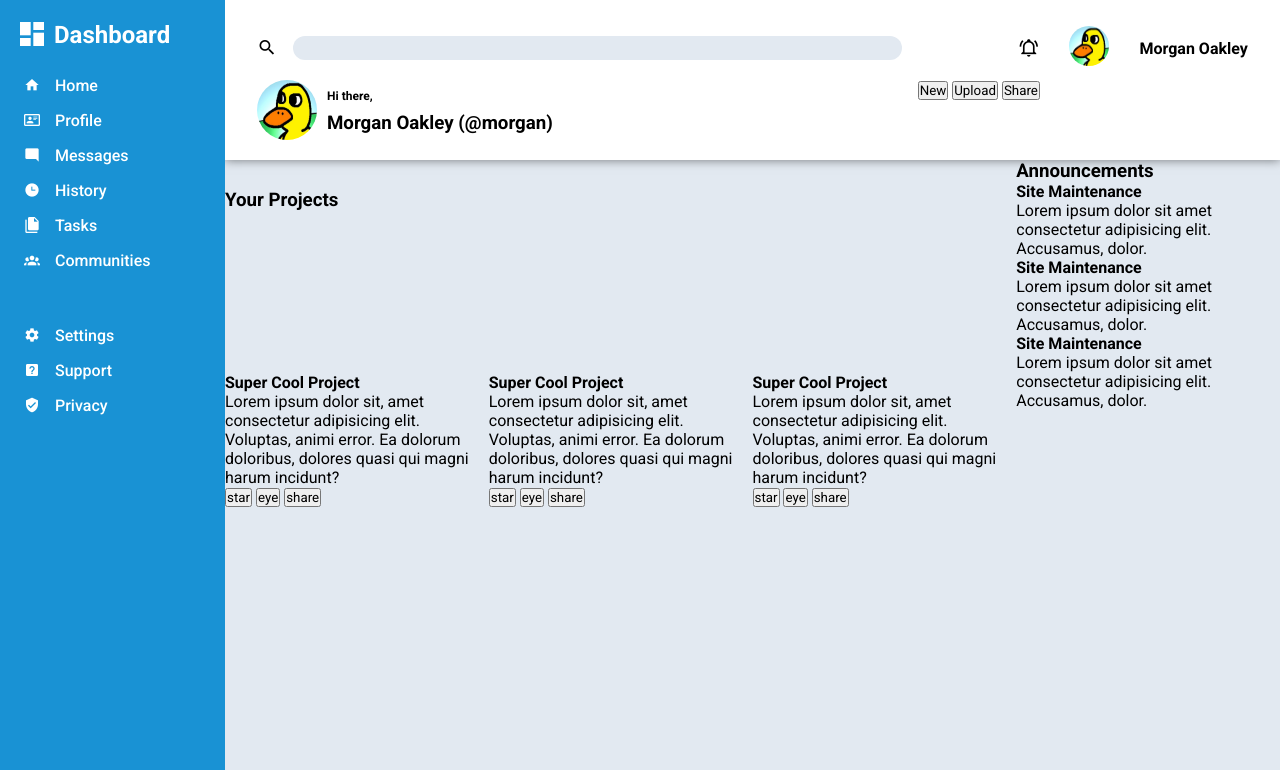
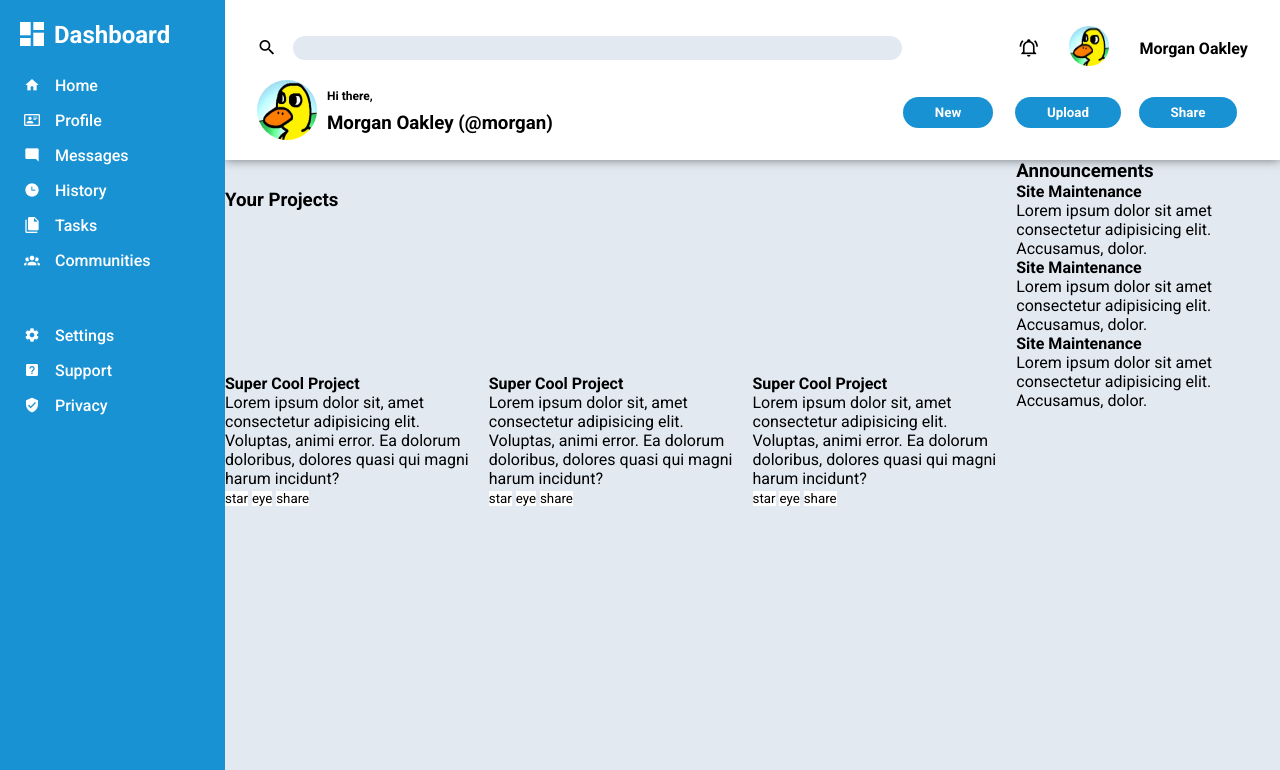
Before and after one commit to Monatric/odin-admin-dashboard, a website: page index.html in a window 1280 px wide. Shown: the top 770 px of the page. Drawn offline with Linux system fonts and the light colour scheme.

Commit message:
Complete entire header

```diff
--- a/index.html
+++ b/index.html
@@ -37,7 +37,7 @@
           <input type="search" name="search" id="search">
         </form>
         <div class="header-top-btns">
-          <div class="bell"><span class="mdi mdi-bell-ring-outline"></span></div>
+          <button type="button" class="bell"><span class="mdi mdi-bell-ring-outline"></span></button>
           <div class="user-icon"><img src="duck.jpg" alt="duck" srcset=""></div>
           <div class="user-name">Morgan Oakley</div>
         </div>
--- a/style.css
+++ b/style.css
@@ -25,6 +25,12 @@
   grid-template-columns: 225px 4fr;
   grid-template-rows: 1fr 8fr;
   min-height: 100vh;
+}
+
+button {
+  border-style: none;
+  background-color: white;
+  cursor: pointer;
 }
 
 /* sidebar start */
@@ -93,6 +99,7 @@
   justify-items: center;
   align-items: center;
   justify-self: center;
+  justify-content: start;
 }
 
 .bell span {
@@ -115,11 +122,6 @@ input[name="search"] {
   width: 100%;
   margin: 0 1rem;
   border-radius: 17px;
-}
-
-button[type="submit"] {
-  border-style: none;
-  background-color: white;
 }
 
 .header-bot {
@@ -152,6 +154,21 @@ button[type="submit"] {
   grid-row: 1 /3 ;
 }
 
+.header-bot-right {
+  display: grid;
+  grid-template-columns: repeat(3, 120px);
+  place-items: center;
+  justify-content: center;
+}
+
+.header-bot-right button {
+  background-color: var(--primary-clr);
+  padding: 0.5rem 2rem;
+  border-radius: 20px;
+  color: #fff;
+  font-weight: 700;
+}
+
 /* main start */
 .main-content {
   display: grid;
```
